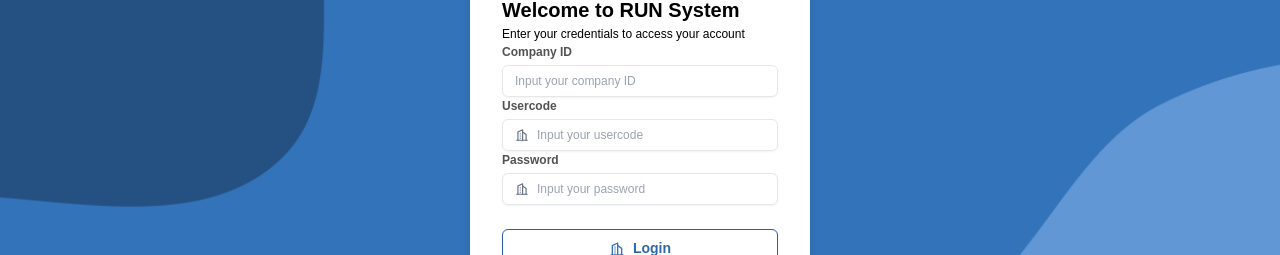
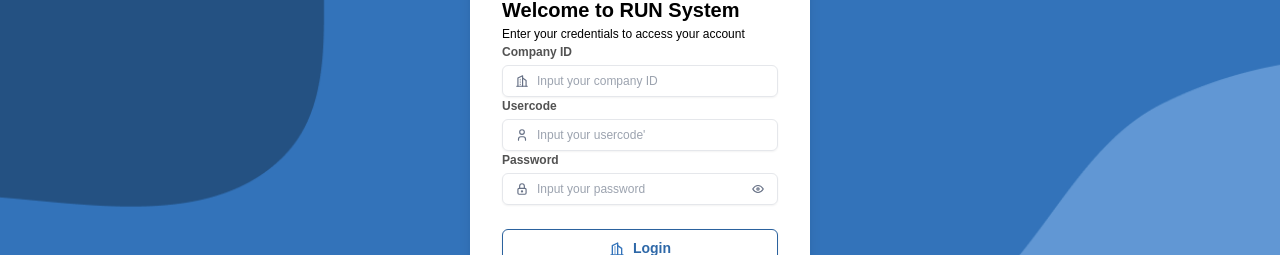
Before and after one commit to thereallegna/sopo, a Next.js app: page /login in a window 1280 px wide. Shown: the part 300-555 px from the top of the page. Built offline with nearby package versions, Linux system fonts and the light colour scheme.

Commit message:
add: Input type password Component

```diff
--- a/app/(auth)/login/page.tsx
+++ b/app/(auth)/login/page.tsx
@@ -12,7 +12,11 @@ import {
   CardHeader,
   CardTitle,
 } from '@components/ui/Card';
-import { IconBuildingSkyscraper } from '@tabler/icons-react';
+import {
+  IconBuildingSkyscraper,
+  IconLock,
+  IconUser,
+} from '@tabler/icons-react';
 
 // icon from tabler
 // Icon: building-skyscraper
@@ -26,23 +30,19 @@ const LoginPage = () => (
       <CardContent>
         <InputField
           label="Company ID"
-          inputProps={{
-            placeholder: 'Input your company ID',
-          }}
+          placeholder="Input your company ID"
+          start_icon={IconBuildingSkyscraper}
         />
         <InputField
           label="Usercode"
-          inputProps={{
-            placeholder: 'Input your usercode',
-            start_icon: IconBuildingSkyscraper,
-          }}
+          placeholder="Input your usercode'"
+          start_icon={IconUser}
         />
         <InputField
           label="Password"
-          inputProps={{
-            placeholder: 'Input your password',
-            start_icon: IconBuildingSkyscraper,
-          }}
+          type="password"
+          start_icon={IconLock}
+          placeholder="Input your password"
         />
       </CardContent>
       <CardFooter>
--- a/components/shared/InputField/index.tsx
+++ b/components/shared/InputField/index.tsx
@@ -58,6 +58,12 @@ export interface InputFieldProps
   className?: string;
   labelProps?: LabelProps;
   inputProps?: InputProps;
+  placeholder?: string;
+  type?: React.HTMLInputTypeAttribute;
+  value?: string;
+  start_icon?: React.ElementType;
+  end_icon?: React.ElementType;
+  onChange?: React.ChangeEventHandler<HTMLInputElement>;
 }
 
 const InputField = (props: InputFieldProps) => {
@@ -71,6 +77,12 @@ const InputField = (props: InputFieldProps) => {
     className,
     inputProps,
     labelProps,
+    value,
+    type,
+    placeholder,
+    start_icon,
+    end_icon,
+    onChange,
   } = props;
 
   return (
@@ -82,8 +94,14 @@ const InputField = (props: InputFieldProps) => {
         disabled={disabled}
         required={required}
         sizes={size}
+        value={value}
+        type={type}
+        placeholder={placeholder}
+        onChange={onChange}
+        theme={message?.type}
+        start_icon={start_icon}
+        end_icon={end_icon}
         {...inputProps}
-        theme={message?.type}
       />
       {message && (
         <span
--- a/components/ui/Input/index.tsx
+++ b/components/ui/Input/index.tsx
@@ -4,6 +4,7 @@ import * as React from 'react';
 import { cn } from '@libs/classNames';
 import { cva, VariantProps } from 'class-variance-authority';
 import IconComponent from '@components/ui/Icon';
+import { IconEye, IconEyeClosed } from '@tabler/icons-react';
 
 const inputVariant = cva(
   'flex items-center px-[12px] gap-[8px] border-[1px] rounded-[6px] shadow-sm focus-within:outline-none focus-within:ring-[2px]',
@@ -50,7 +51,38 @@ const Input = React.forwardRef<HTMLInputElement, InputProps>(
       ...props
     },
     ref
-  ) => (
+  ) => {
+    const [showPw, setShowPw] = React.useState<boolean>(false);
+
+    // Toggle password visibility
+    const handleTogglePassword = () => {
+      setShowPw((prev) => !prev);
+    };
+
+    let inputType = type;
+    if (type === 'password') {
+      inputType = showPw ? 'text' : 'password';
+    }
+
+    // Determine the correct icon to show for password input
+    let passwordIcon = null;
+    if (type === 'password') {
+      passwordIcon = showPw ? (
+        <IconComponent
+          icon={IconEyeClosed}
+          className={cn('text-current cursor-pointer', iconClassName)}
+          onClick={handleTogglePassword}
+        />
+      ) : (
+        <IconComponent
+          icon={IconEye}
+          className={cn('text-current cursor-pointer', iconClassName)}
+          onClick={handleTogglePassword}
+        />
+      );
+    }
+
+    return (
       <div
         className={cn(
           inputVariant({ className, theme, sizes }),
@@ -64,12 +96,13 @@ const Input = React.forwardRef<HTMLInputElement, InputProps>(
           />
         )}
         <input
-        type={type}
+          type={inputType}
           className={cn('outline-none bg-transparent flex-1', className)}
           ref={ref}
           disabled={disabled}
           {...props}
         />
+        {passwordIcon}
         {EndIcon && (
           <IconComponent
             icon={EndIcon}
@@ -77,7 +110,8 @@ const Input = React.forwardRef<HTMLInputElement, InputProps>(
           />
         )}
       </div>
-  )
+    );
+  }
 );
 
 Input.displayName = 'Input';
```
Lines whose indentation alone changed are shown as unchanged.
